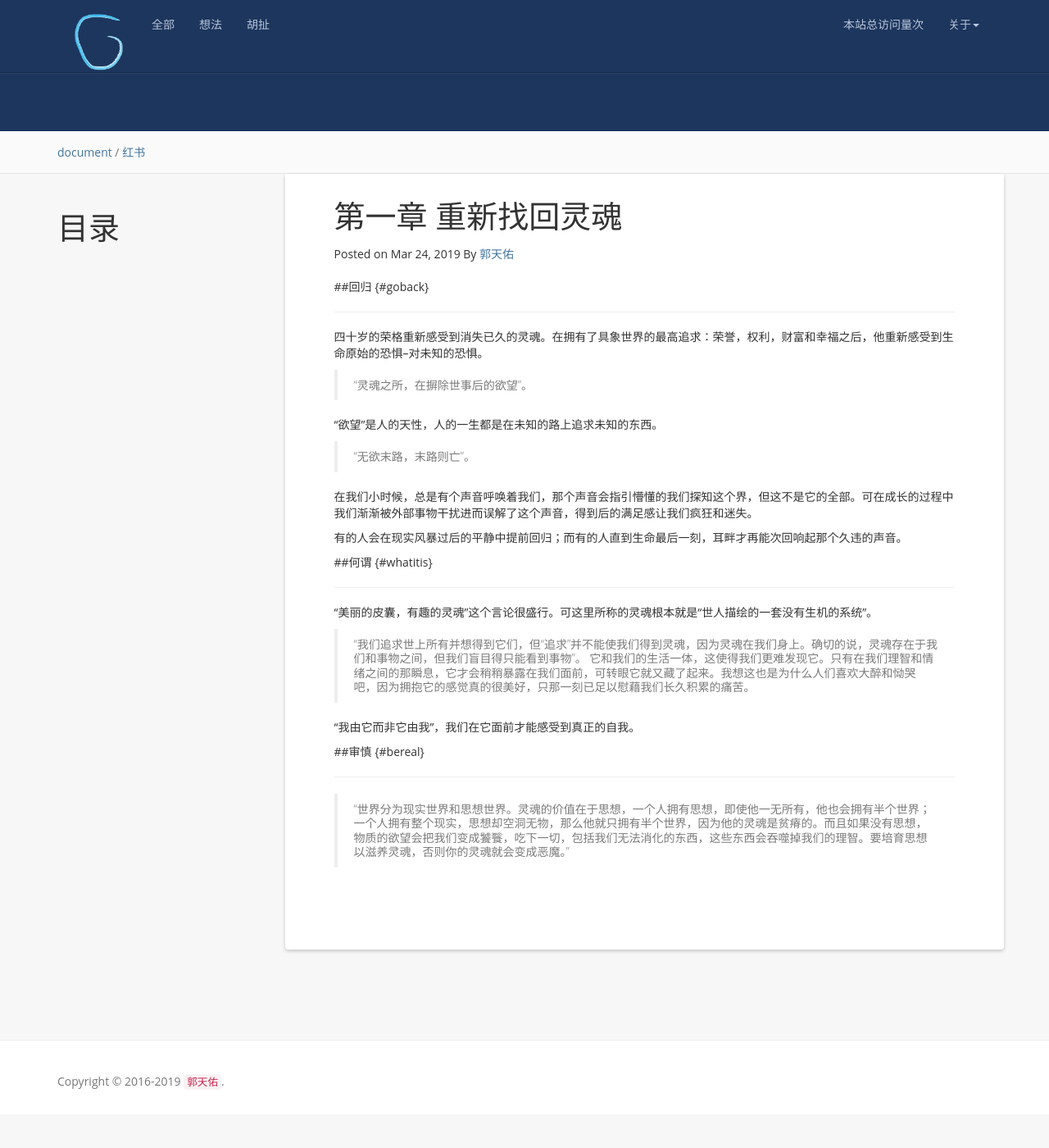
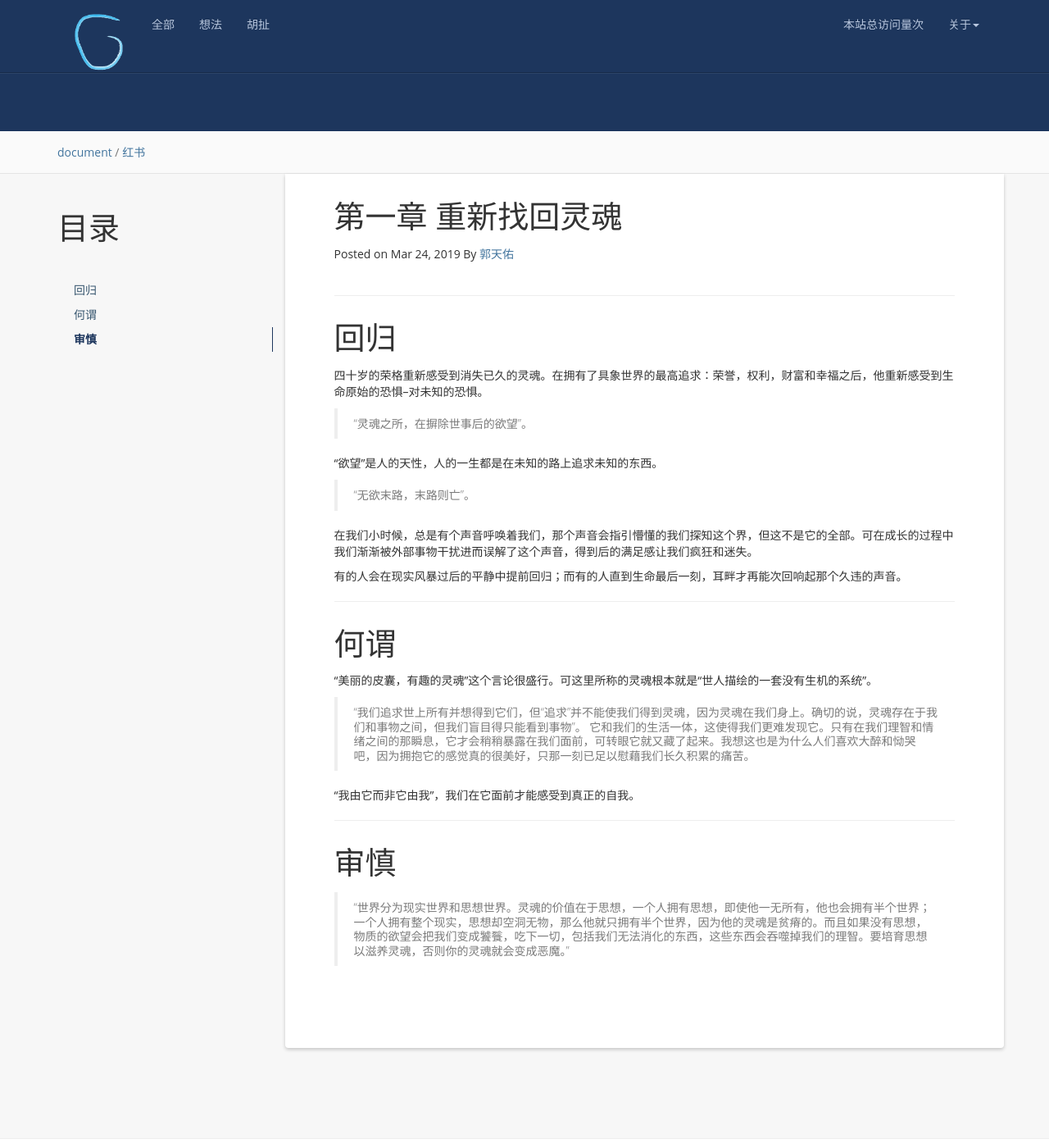
Before and after one commit to Guotykaka/Guotykaka.github.io, a Jekyll site: the page built from _posts/2017-06-08-change-the-comment-provider-to-yuntentie.md, in a window 1280 px wide and 1400 px high. Shown: the whole window at 82% size. Built offline with Jekyll 4.4.1, drawn with Linux system fonts in a browser that asks for light colours; nearby versions of some CDN libraries; a script that is not in the unit is left out; comment, search, counter and statistics services are not loaded.

Commit message:
====================================

```diff
--- a/_posts/2017-06-08-change-the-comment-provider-to-yuntentie.md
+++ b/_posts/2017-06-08-change-the-comment-provider-to-yuntentie.md
@@ -10,12 +10,10 @@ tag: 红书
 {:toc}
 
 
+---
 
-
-##回归			{#goback}
-
-
----
+回归			{#goback}
+====================================
 
 四十岁的荣格重新感受到消失已久的灵魂。在拥有了具象世界的最高追求：荣誉，权利，财富和幸福之后，他重新感受到生命原始的恐惧--对未知的恐惧。
 
@@ -29,12 +27,10 @@ tag: 红书
 
 有的人会在现实风暴过后的平静中提前回归；而有的人直到生命最后一刻，耳畔才再能次回响起那个久违的声音。
 
+---
 
-
-##何谓			{#whatitis}
-
-
----
+何谓			{#whatitis}
+====================================
 
 “美丽的皮囊，有趣的灵魂”这个言论很盛行。可这里所称的灵魂根本就是“世人描绘的一套没有生机的系统”。
 >“我们追求世上所有并想得到它们，但“追求”并不能使我们得到灵魂，因为灵魂在我们身上。确切的说，灵魂存在于我们和事物之间，但我们盲目得只能看到事物”。
@@ -42,11 +38,9 @@ tag: 红书
 
 “我由它而非它由我”，我们在它面前才能感受到真正的自我。
 
-
-
-##审慎			{#bereal}
-
-
 ---
 
+审慎			{#bereal}
+====================================
+
 >“世界分为现实世界和思想世界。灵魂的价值在于思想，一个人拥有思想，即使他一无所有，他也会拥有半个世界；一个人拥有整个现实，思想却空洞无物，那么他就只拥有半个世界，因为他的灵魂是贫瘠的。而且如果没有思想，物质的欲望会把我们变成饕餮，吃下一切，包括我们无法消化的东西，这些东西会吞噬掉我们的理智。要培育思想以滋养灵魂，否则你的灵魂就会变成恶魔。”
```
